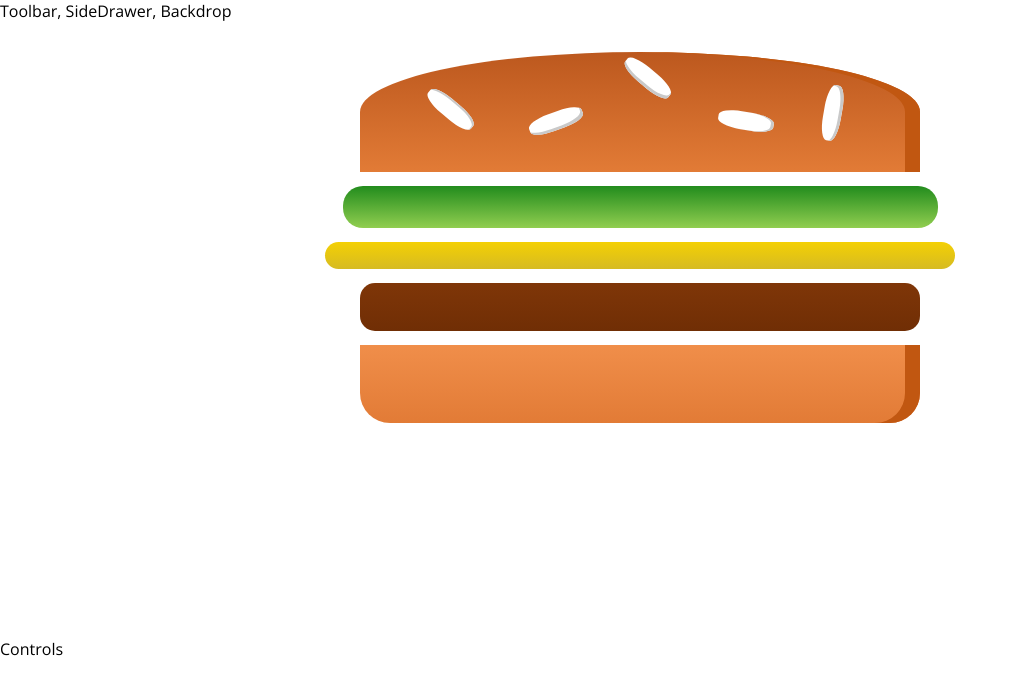
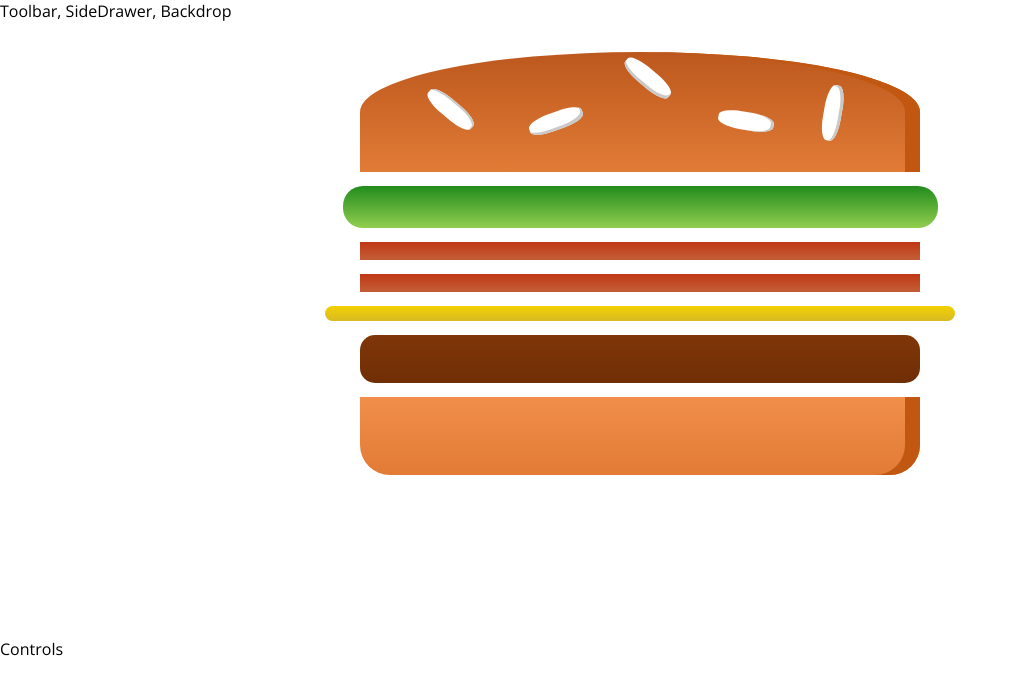
Before and after one commit to TheMarit/BurgerBuilder, a React app: page / in a window 1280 px wide. Shown: the top 694 px of the page, without its empty margins (0-1018 px from the left). Built offline with nearby package versions, Linux system fonts and the light colour scheme.

Commit message:
Add state and dynamic ingredients

```diff
--- a/src/components/Burger/Burger.css
+++ b/src/components/Burger/Burger.css
@@ -2,7 +2,7 @@
     width: 100%;
     margin: auto;
     height: 250px;
-    overflow: scroll;
+    overflow: auto;
     text-align: center;
     font-weight: bold;
     font-size: 1.2rem;
--- a/src/components/Burger/Burger.js
+++ b/src/components/Burger/Burger.js
@@ -4,12 +4,21 @@ import classes from './Burger.css';
 import BurgerIngredient from './BurgerIngredient/BurgerIngredient';
 
 const burger = (props) => {
+    let transformedIngredients = Object.keys(props.ingredients)
+        .map(ingKey => {
+            return [...Array(props.ingredients[ingKey])].map((_, i)=> {
+                return <BurgerIngredient key={ingKey + i} type={ingKey}/>
+            })
+        })
+        .reduce((total, el)=>total.concat(el),[])
+
+    if(transformedIngredients.length === 0){
+        transformedIngredients = <p>Please start adding Ingredients</p>
+    }
     return (
         <div className={classes.Burger}>
             <BurgerIngredient type="bread-top"/>
-            <BurgerIngredient type="salad"/>
-            <BurgerIngredient type="cheese"/>
-            <BurgerIngredient type="meat"/>
+            {transformedIngredients}
             <BurgerIngredient type="bread-bottom"/>
         </div>
     );
--- a/src/components/Burger/BurgerIngredient/BurgerIngredient.css
+++ b/src/components/Burger/BurgerIngredient/BurgerIngredient.css
@@ -91,7 +91,7 @@
 
 .Cheese {
     width: 90%;
-    height: 4.5%;
+    height: 2.5%;
     margin: 2% auto;
     background: linear-gradient(#f4d004, #d6bb22);
     border-radius: 20px;
--- a/src/containers/BurgerBuilder/BurgerBuilder.js
+++ b/src/containers/BurgerBuilder/BurgerBuilder.js
@@ -1,10 +1,18 @@
 import React, { Component } from 'react';
 import Burger from '../../components/Burger/Burger'
 class BurgerBuilder extends Component {
+    state = {
+        ingredients: {
+            salad: 1,
+            bacon: 2,
+            cheese: 1,
+            meat: 1
+        }
+    }
     render(){
         return(
             <React.Fragment>
-                <Burger />
+                <Burger ingredients={this.state.ingredients} />
                 <div>Controls</div>
             </React.Fragment>
         )
```
